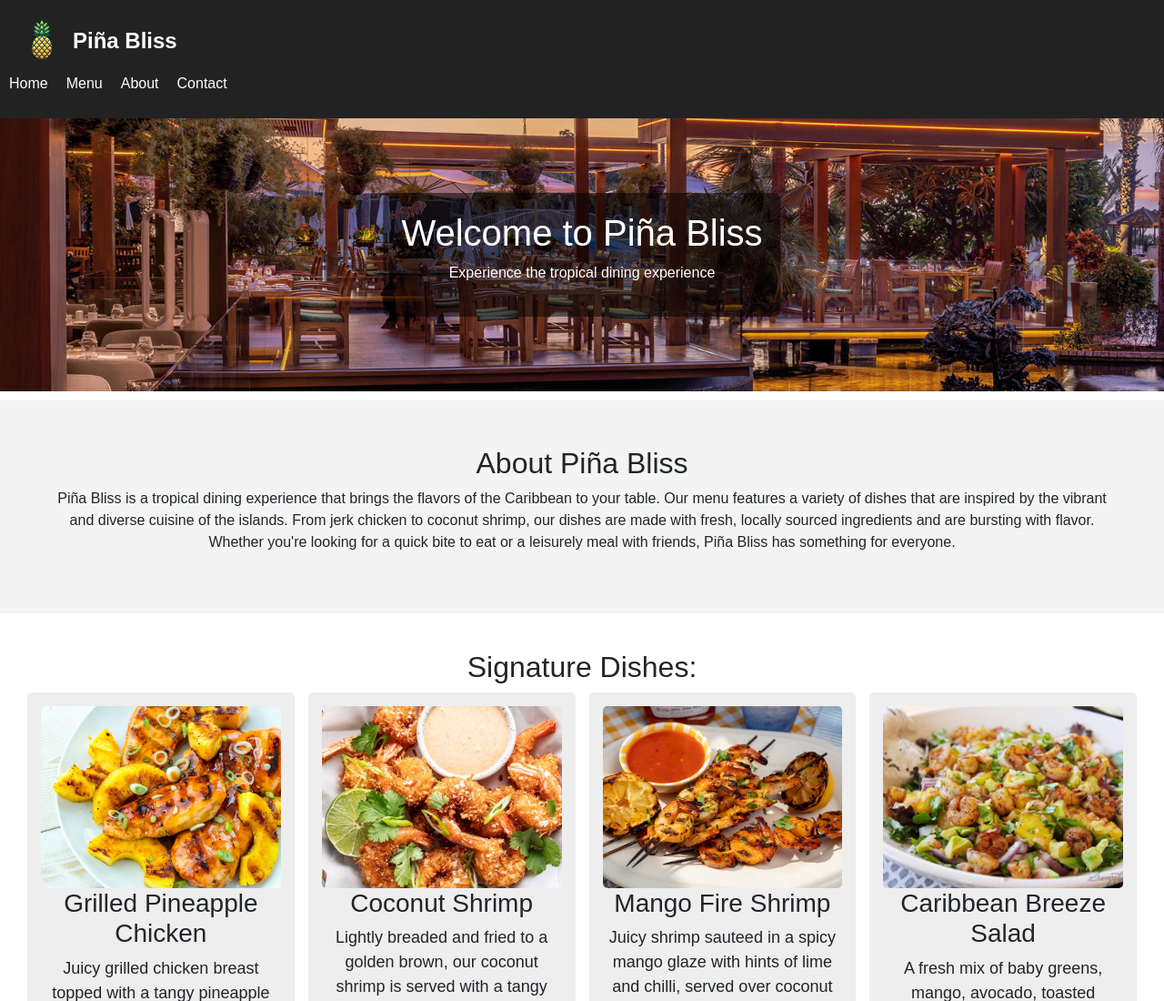
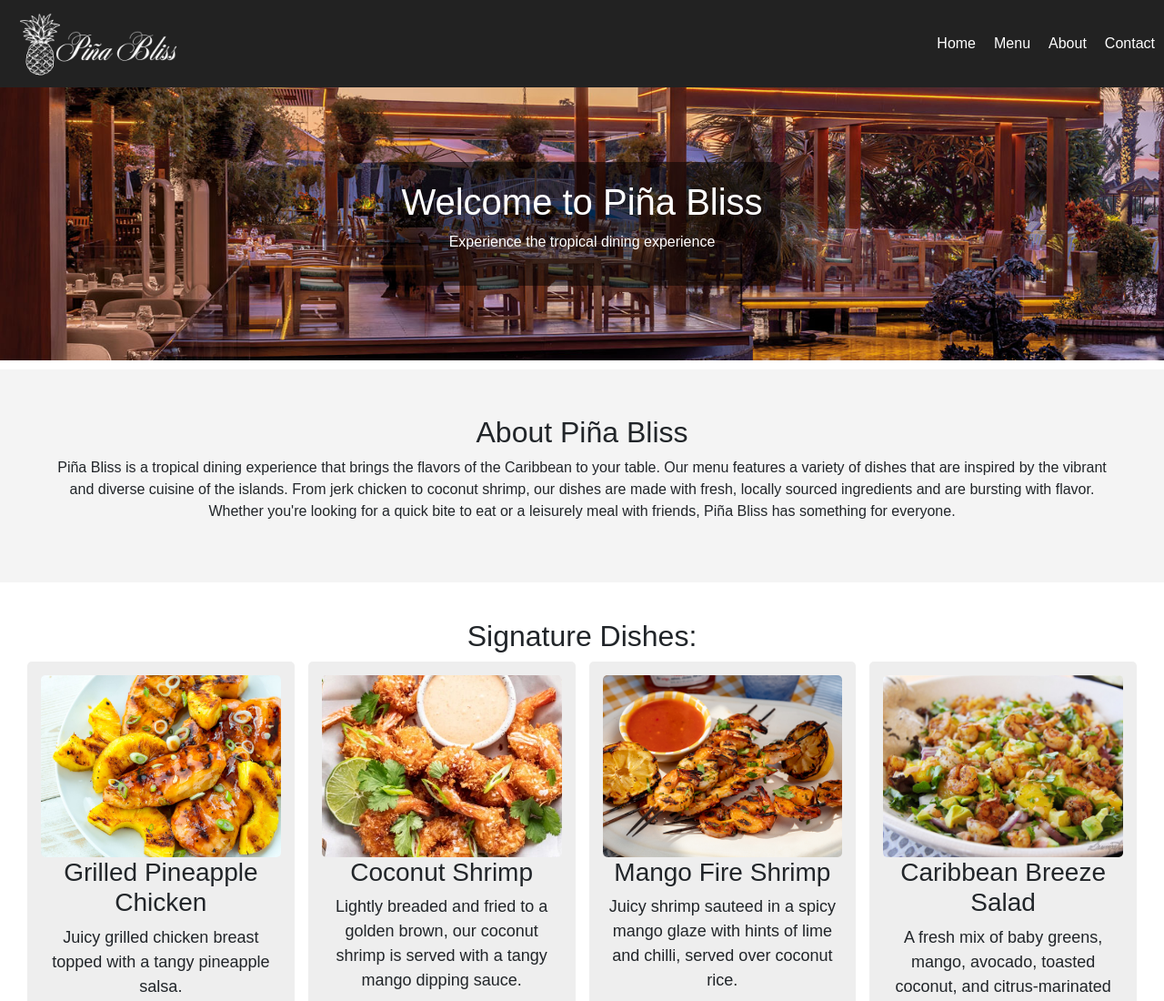
Before and after one commit to Viljamasgr/Pina-bliss-restaurant, a plain HTML site: page index.html in a window 1280 px wide. Shown: the top 1100 px of the page at 91% size. Drawn offline with nearby package versions, Linux system fonts and the light colour scheme.

Commit message:
Header
fixed the header to display logo and nav items inline. also added some css to fix the nav bar and make it stick to the top of the screen when scrolling. Logo returns to home when clicked. new logo.

```diff
--- a/css/styles.css
+++ b/css/styles.css
@@ -14,31 +14,44 @@ body {
 
 /* Header */
 header {
+    background-color: #222;
+    padding: 10px;
+    color: white;
+    position: sticky;
+    top: 0;
+    z-index: 1000; /* Ensures the header stays above other content */
+    width: 100%; /* Ensures the header spans the full width */
+}
+
+
+/* Content container inside the header */
+.header-content {
     display: flex;
     justify-content: space-between;
     align-items: center;
-    padding: 10px;
-    background-color: #222;
-    color: white;
 }
 
+/* Logo */
 .logo-container {
-    display: flex;
-    align-items: center;
+    flex: 1;
 }
 
 .logo-container img {
-    width: 70px;
+    width: 200px;
+    float: left;
 }
 
-.restaurant-name {
-    font-size: 24px;
-    font-weight: bold;
+/* Navigation */
+nav {
+    flex: 1;
+    text-align: right;
 }
 
 nav ul {
+    margin-top: 15px;
     list-style: none;
     display: flex;
+    justify-content: flex-end;
     gap: 20px;
 }
 
@@ -52,6 +65,7 @@ nav ul li a:hover {
     text-decoration: underline;
     color: #ffffff;
 }
+
 
 /* Hero */
 .hero {
--- a/index.html
+++ b/index.html
@@ -11,9 +11,11 @@
 <body>
     <!-- Top header of website -->
     <header>
+        <div class="header-content">
             <div class="logo-container">
-            <img src="images/pineapple-logo.png" alt="Piña Bliss Logo">
-            <span class="restaurant-name">Piña Bliss</span>
+                <a href="index.html">
+                    <img src="images/pina-bliss-logo.png" alt="Piña Bliss Logo">
+                </a>
             </div>
             <nav>
                 <ul>
@@ -23,6 +25,7 @@
                     <li><a href="contact.html">Contact</a></li>
                 </ul>
             </nav>
+        </div>
     </header>
     <!--Hero/Logo Section-->
     <section class="hero">
```
Also changed, not shown: images/pina-bliss-logo.png (added), images/pineapple-logo.png (deleted). Lines whose indentation alone changed are shown as unchanged.
